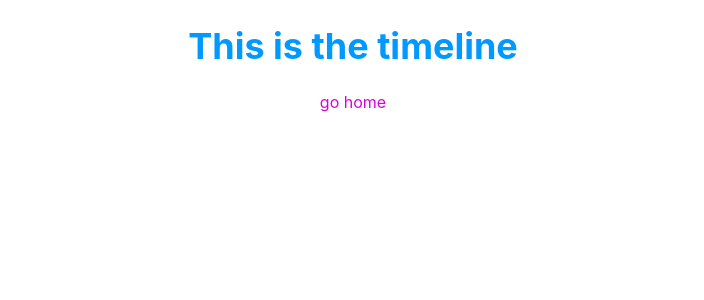
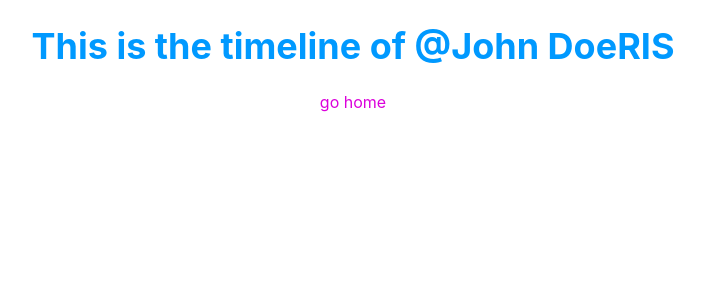
Before and after one commit to Fgvillalba/next-app-learning, a Next.js app: page /timeline in a window 1280 px wide. Shown: the top 300 px of the page, without its empty margins (287-991 px from the left). Built offline with nearby package versions, Linux system fonts and the light colour scheme.

Commit message:
Timeline use getInitialProps

```diff
--- a/pages/api/hello.js
+++ b/pages/api/hello.js
@@ -1,5 +1,5 @@
 // Next.js API route support: https://nextjs.org/docs/api-routes/introduction
 
 export default function handler(req, res) {
-  res.status(200).json({ name: 'John Doe' })
+  res.status(200).json({ userName: '@John DoeRIS' })
 }
--- a/pages/timeline/index.js
+++ b/pages/timeline/index.js
@@ -1,11 +1,11 @@
 import Link from 'next/link'
 import AppLayout from '../../components/AppLayout'
 
-export default function Timeline() {
+export default function Timeline({userName}) {
     return (
     <>
         <AppLayout>
-        <h1>This is the timeline</h1>
+        <h1>This is the timeline of {userName}</h1>
         <nav>
             <Link href='/'>
                 <a>
@@ -32,3 +32,26 @@ export default function Timeline() {
     </>
     )
 }
+
+
+//getInitialProps, solo sirve para componentes PAGES
+Timeline.getInitialProps = () => {
+    return fetch('http://localhost:3000/api/hello')
+        .then(res => {
+            console.log(res)
+            return res.json()
+        })
+}
+
+// Timeline.getInitialProps = () => {
+//     return fetch('http://localhost:3000/api/hello')
+//         .then(res => {
+//             console.log(res)
+//             return res.json()
+//         })
+//         .then(response => {
+//             console.log(response)
+//             const {userName} = response
+//             return {userName}
+//         })
+// }
```
